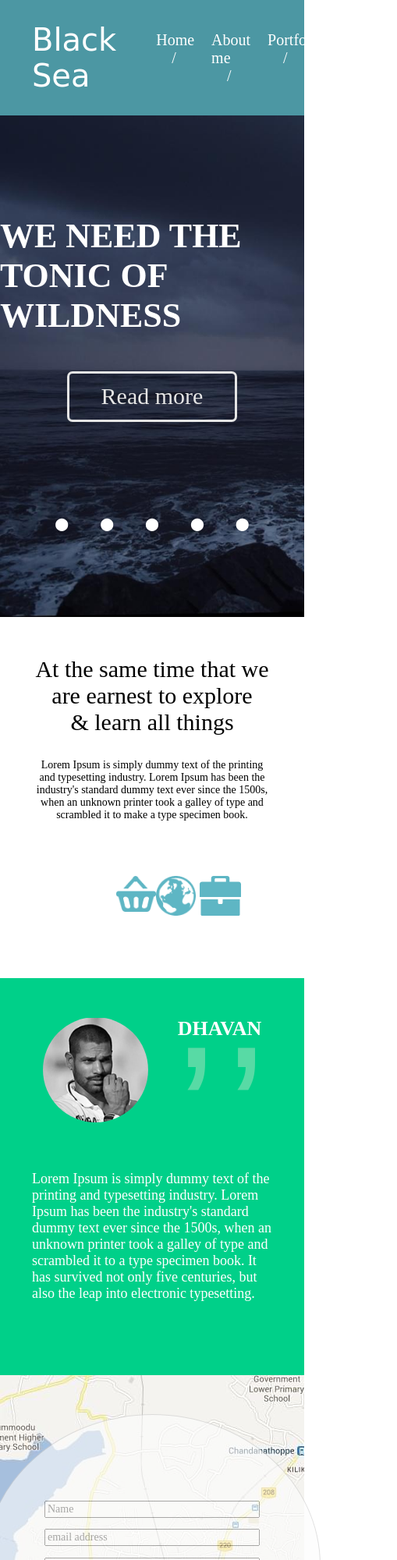
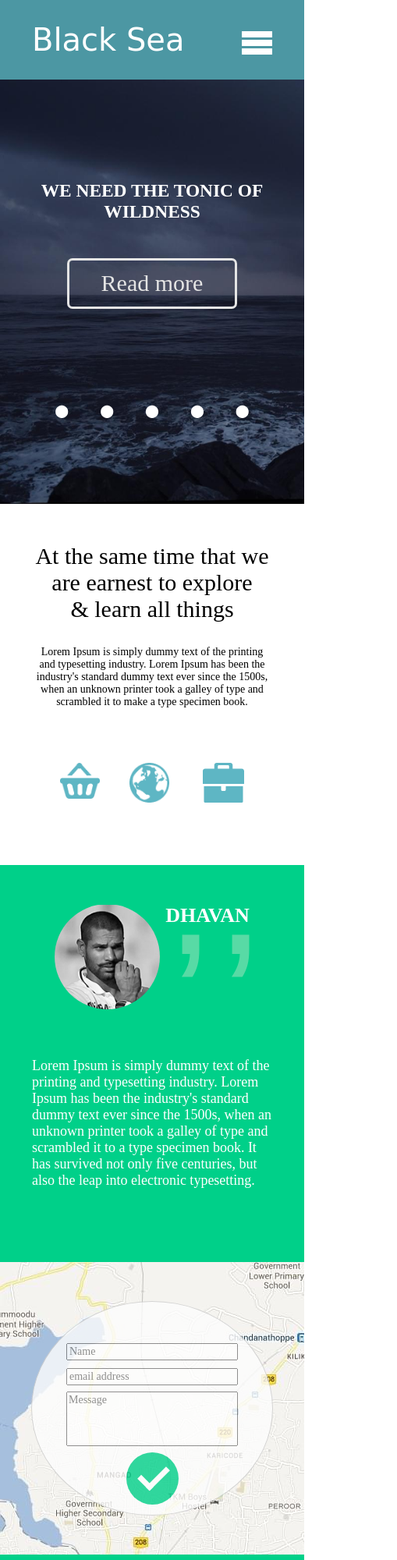
Before and after one commit to Aleksey-Bortnik/Black-Sea, a plain HTML site: page index.html in a window 390 px wide. Shown: the top 2000 px of the page at 78% size, 509 px wide, since content can reach past the window. Drawn offline with Linux system fonts and the light colour scheme; a web font is replaced by a local one.

Commit message:
media selectors are done.

```diff
--- a/index.html
+++ b/index.html
@@ -6,6 +6,7 @@
     <meta name="viewport" content="width=device-width, initial-scale=1.0">
     <title>Black Sea</title>
     <link rel="stylesheet" href="./style/main.css">
+    <link rel="stylesheet" href="./style/media.css">
     <link
         href="https://fonts.googleapis.com/css2?family=Cherry+Swash:wght@400;700&family=Spectral+SC:wght@300;400;700&display=swap"
         rel="stylesheet">
@@ -32,6 +33,22 @@
                             <a href="#">Contact me</a>
                         </li>
                     </ul>
+                    <button class="header__nav-burger-menu-button">
+                        <ul class="header__nav-burger-menu">
+                            <li class="nav__burger-menu-item">
+                                <a href="#">Home</a>
+                            </li>
+                            <li class="nav__burger-menu-item">
+                                <a href="#">About me</a>
+                            </li>
+                            <li class="nav__burger-menu-item">
+                                <a a href="#">Portfolio</a>
+                            </li>
+                            <li class="nav__burger-menu-item nav__burger-menu-item-last">
+                                <a href="#">Contact me</a>
+                            </li>
+                        </ul>
+                    </button>
                 </nav>
             </div>
         </header>
@@ -48,8 +65,7 @@
                 <li class="sea__list-item"></li>
                 <li class="sea__list-item"></li>
             </ul>
-        </div>
-        <!--sea-->
+        </div><!--sea-->
 
         <!--========================/Sea=====================================-->
 
@@ -71,8 +87,7 @@
                     <div class="explore__img explore-case"></div>
                 </div>
             </div>
-        </div>
-        <!--explore-->
+        </div><!--explore-->
         <!--========================/Explore==================================-->
 
         <!--=======================Some dude==================================-->
@@ -95,8 +110,7 @@
                     typesetting.
                 </p>
             </div>
-        </div>
-        <!--some-dude-->
+        </div><!--some-dude-->
         <!--========================/Some dude===============================-->
 
         <!--=========================Map=====================================-->
@@ -107,7 +121,7 @@
                         <input class="form__item-name" type="text" placeholder="Name">
                         <input class="form__item-adress" type="email" placeholder="email address">
                         <textarea class="form__item-message" placeholder="Message" rows="4"></textarea>
-                        <div class="custom-checkbox-container">
+                        <div class="form__custom-checkbox-container">
                             <label class="custom-checkbox">
                                 <input checked disabled="disabled" type="checkbox">
                                 <span class="checkmark"></span>
@@ -125,8 +139,7 @@
             <p>Copyright &#169; 2012 Css Author.com</p>
         </footer>
         <!--========================/Footer==================================-->
-    </div>
-    <!--warpper-->
+    </div><!--warpper-->
 
 </body>
 
--- a/style/main.css
+++ b/style/main.css
@@ -11,6 +11,10 @@
     max-width: 1280px;
     margin: 0 auto;
     font-family: "Spectral SC", serif;
+}
+
+body {
+    width: 100%;
 }
 
 .slash-after::after {
@@ -42,8 +46,19 @@
     margin: 0 auto;
 }
 
+.header__nav-container {
+    padding: 40px 0 34px 0;
+    font-size: 20px;
+    font-weight: 400;
+    color: #FFFFFF;
+}
+
 .header__nav {
     display: flex;
+}
+
+.header__nav-burger-menu-button {
+    display: none;
 }
 
 .header__title {
@@ -52,13 +67,6 @@
     font-size: 40px;
     font-weight: 400;
     color: #ffffff;
-}
-
-.header__nav-container {
-    padding: 40px 0 34px 0;
-    font-size: 20px;
-    font-weight: 400;
-    color: #FFFFFF;
 }
 
 .nav__item {
@@ -86,6 +94,8 @@
 }
 
 .sea__title {
+    width: 50%;
+    text-align: center;
     padding-top: 129px;
     margin-bottom: 46px;
     font-family: "Spectral SC", serif;
@@ -256,10 +266,10 @@
 
 .map__form-container {
     background-color: #FDFDFD;
-    opacity: 0.60;
+    opacity: 0.80;
     border: 0.5px solid #cccccc;
     border-radius: 50%;
-    width: 431px;
+    width: 390px;
 }
 
 .map__form-container:hover {
@@ -275,7 +285,7 @@
 
 .form__item-name {
     width: 276px;
-    margin-top: 110px;
+    margin-top: 80px;
     margin-bottom: 14px;
     font-family: "Spectral SC", serif;
     font-size: 14px;
@@ -308,9 +318,9 @@
     margin-bottom: 50px;
 }
 
-/*Start of CSS for the custom checkpoints copypasted from W3C website*/
+/* w3c */
 
-.custom-checkbox-container {
+.form__custom-checkbox-container {
     height: 100px;
     width: 67px;
 }
@@ -362,9 +372,6 @@
     -ms-transform: rotate(45deg);
     transform: rotate(45deg);
 }
-
-/*End of CSS for the custom checkpoints copypasted from W3C website*/
-
 /* ========================/Map===================================== */
 
 /* =========================Footer================================== */
--- /dev/null
+++ b/style/media.css
@@ -0,0 +1,145 @@
+@media (max-width: 768px) {
+    body {
+        overflow-x: hidden;
+    }
+
+    .wrapper {
+        overflow-x: hidden;
+    }
+
+    .header__nav {
+        display: none;
+    }
+
+    .header__nav-burger-menu {
+        display: none;
+    }
+
+    .header__nav-burger-menu-button {
+        display: block;
+        width: 39px;
+        border: 4px solid #ffffff;
+        position: relative;
+        color: #ffffff;
+        height: 0px;
+        padding: 0;
+    }
+
+    .header__nav-burger-menu-button::before {
+        content: "";
+        position: absolute;
+        width: 31px;
+        right: -4px;
+        top: 7px;
+        border: 4px solid #ffffff;
+    }
+
+    .header__nav-burger-menu-button::after {
+        content: "";
+        position: absolute;
+        width: 31px;
+        right: -4px;
+        top: 18px;
+        border: 4px solid #ffffff;
+    }
+
+    .header__nav-burger-menu-button:focus {
+        position: relative;
+        border: 4px solid #5DB9D0;
+        outline: 0;
+    }
+
+    .header__nav-burger-menu-button:focus::before {
+        border: 4px solid #5DB9D0;
+    }
+
+    .header__nav-burger-menu-button:focus::after {
+        border: 4px solid #5DB9D0;
+    }
+
+    .header__nav-burger-menu-button:focus .header__nav-burger-menu {
+        display: block;
+        position: absolute;
+        top: 30px;
+        right: -24px;
+    }
+
+    .nav__burger-menu-item {
+        list-style-type: none;
+        background-color: #4C97A3;
+        font-size: 18px;
+        border-top: 2px solid #33646c;
+        border-left: 2px solid #33646c;
+        border-right: 2px solid #33646c;
+        padding: 10px;
+    }
+
+    .nav__burger-menu-item a {
+        color: #ffffff;
+        text-decoration: none;
+    }
+
+    .nav__burger-menu-item-last {
+        border-bottom: 2px solid #33646c;
+    }
+
+    .sea__title {
+        font-size: 6vw;
+        width: 100%;
+    }
+
+    .explore__images {
+        width: 70vw;
+    }
+
+    .some-dude__name-container {
+        padding-left: 7px;
+    }
+
+    .some-dude__inch {
+        left: 7px;
+    }
+
+    .map__form-container {
+        width: 310px;
+    }
+
+    .form__item-name, .form__item-adress, .form__item-message {
+        width: 220px;
+    }
+
+    .form__item-name {
+        margin-top: 72px;
+        margin-bottom: 10px;
+    }
+
+    .form__item-adress {
+        margin-bottom: 11px;
+    }
+
+    .form__item-message {
+        margin-bottom: 11px;
+    }
+
+    .form__custom-checkbox-container {
+        height: 86px;
+    }
+}
+
+@media (max-width: 576px) {
+    .form__item-name {
+        margin-top: 53px;
+    }
+
+    .form__item-adress {
+        margin-bottom: 8px;
+    }
+
+    .form__item-message {
+        margin-bottom: 8px;
+    }
+
+    .form__custom-checkbox-container {
+        height: 80px;
+    }
+}
```
